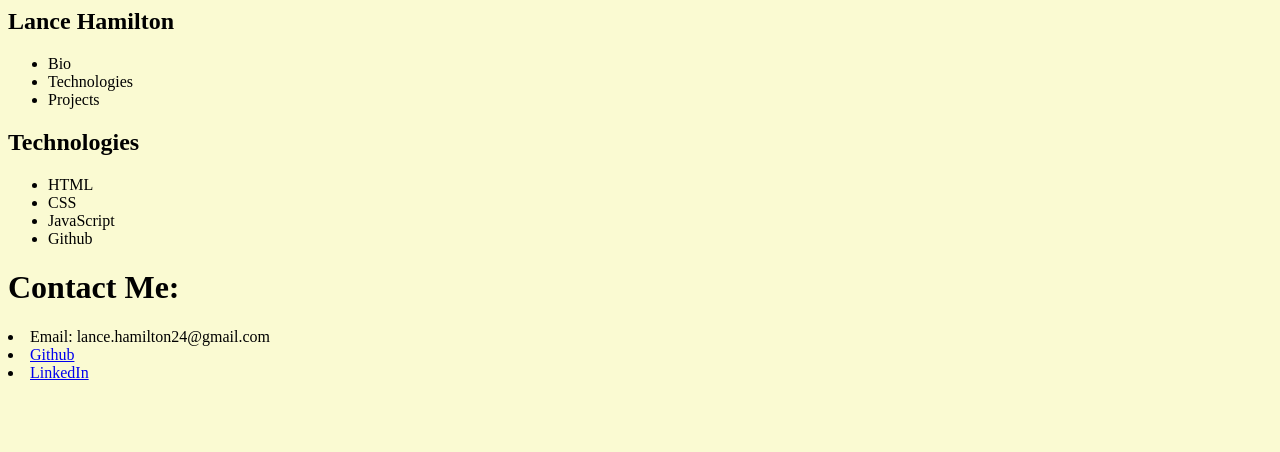
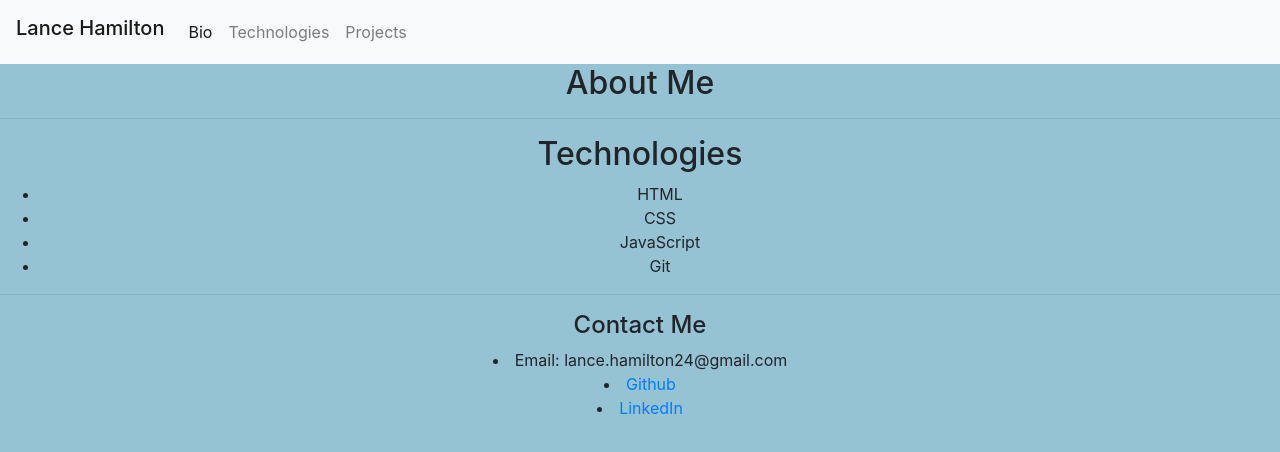
Before and after one commit to lancehamilton24/personal-bio-site, a plain HTML site: page index.html in a window 1280 px wide. Drawn offline with nearby package versions, Linux system fonts and the light colour scheme.

Commit message:
added navbar and css styling

```diff
--- a/index.html
+++ b/index.html
@@ -3,6 +3,7 @@
   <meta charset="UTF-8">
   <meta name="viewport" content="width=device-width, initial-scale=1.0">
   <meta http-equiv="X-UA-Compatible" content="ie=edge">
+  <link rel="stylesheet" href="https://maxcdn.bootstrapcdn.com/bootstrap/4.0.0/css/bootstrap.min.css" integrity="sha384-Gn5384xqQ1aoWXA+058RXPxPg6fy4IWvTNh0E263XmFcJlSAwiGgFAW/dAiS6JXm" crossorigin="anonymous">
   <link rel="stylesheet" type="text/css" href="main.css">
   <title>Lance Hamilton</title>
   <!-- TODO: Insert a title for your page -->
@@ -10,43 +11,59 @@
 
 <body>
   <!-- Navigation -->
-  <nav>
-    <h1>Lance Hamilton</h1>
-    <!-- TODO: Insert some sort of H1-H6 with your name here -->
-    <ul id="navLinks">
-      <li><a id="navToBio">Bio</a></li>
-      <li><a id="navToTechnologies">Technologies</a></li>
-      <li><a id="navToProjects">Projects</a></li>
-    </ul>
+  <nav class="navbar navbar-expand-lg navbar-light bg-light">
+    <h1 class="navbar-brand" href="#">Lance Hamilton</h1>
+    <button class="navbar-toggler" type="button" data-toggle="collapse" data-target="#navbarNavAltMarkup" aria-controls="navbarNavAltMarkup" aria-expanded="false" aria-label="Toggle navigation">
+      <span class="navbar-toggler-icon"></span>
+    </button>
+    <div class="collapse navbar-collapse" id="navbarNavAltMarkup">
+      <div class="navbar-nav">
+        <a class="nav-item nav-link active" href="#">Bio<span class="sr-only">(current)</span></a>
+        <a class="nav-item nav-link" href="#">Technologies</a>
+        <a class="nav-item nav-link" href="#">Projects</a>
+      </div>
+    </div>
   </nav>
   <!-- End Navigation -->
 
   <!-- Primary View -->
   <div class="fullPage" id="bioPage">
+    <h2>About Me</h2>
+
     <!-- TODO: Fill in bio info here: What is your background? Why do you want to go into development? What do you love about development? -->
   </div>
+  <hr>
   <div class="fullPage" id="technologiesPage">
     <h2>Technologies</h2>
       <ul>
         <li>HTML</li>
         <li>CSS</li>
         <li>JavaScript</li>
-        <li>Github</li>
+        <li>Git</li>
        </ul>
     <!-- TODO: Start an UL of all of the tools and technologies you've started learning so far. (You'll beef this page up later). -->
   </div>
+  <hr>
   <div class="fullPage" id="projectsPage"></div>
   <!-- End Primary View -->
 
   <!-- Footer -->
   <footer class="page-footer">
-        <h1>Contact Me:</h1>
+        <h4>Contact Me</h4>
         <li>Email: lance.hamilton24@gmail.com</li>
         <li><a href="https://github.com/lancehamilton24">Github</a></li>
-        <li><a href="www.linkedin.com/in/lance-hamilton-766770125">LinkedIn</a></li>
+        <li><a href="https://linkedin.com/in/lance-hamilton-766770125">LinkedIn</a></li>
     <!-- TODO: Fill in contact info here: Include things like email, LinkedIn, Twitter and GitHub links. -->
   </footer>
   <!-- End Footer -->
+
+
+
+
   <script src="projects.js"></script>
+  <script src="https://code.jquery.com/jquery-3.2.1.slim.min.js" integrity="sha384-KJ3o2DKtIkvYIK3UENzmM7KCkRr/rE9/Qpg6aAZGJwFDMVNA/GpGFF93hXpG5KkN" crossorigin="anonymous"></script>
+<script src="https://cdnjs.cloudflare.com/ajax/libs/popper.js/1.12.9/umd/popper.min.js" integrity="sha384-ApNbgh9B+Y1QKtv3Rn7W3mgPxhU9K/ScQsAP7hUibX39j7fakFPskvXusvfa0b4Q" crossorigin="anonymous"></script>
+<script src="https://maxcdn.bootstrapcdn.com/bootstrap/4.0.0/js/bootstrap.min.js" integrity="sha384-JZR6Spejh4U02d8jOt6vLEHfe/JQGiRRSQQxSfFWpi1MquVdAyjUar5+76PVCmYl" crossorigin="anonymous"></script>
+
 </body>
 </html>
--- a/main.css
+++ b/main.css
@@ -1,3 +1,4 @@
 body {
-    background-color: lightgoldenrodyellow;
+    background-color: #96c3d4;
+    text-align: center;
 }
```
